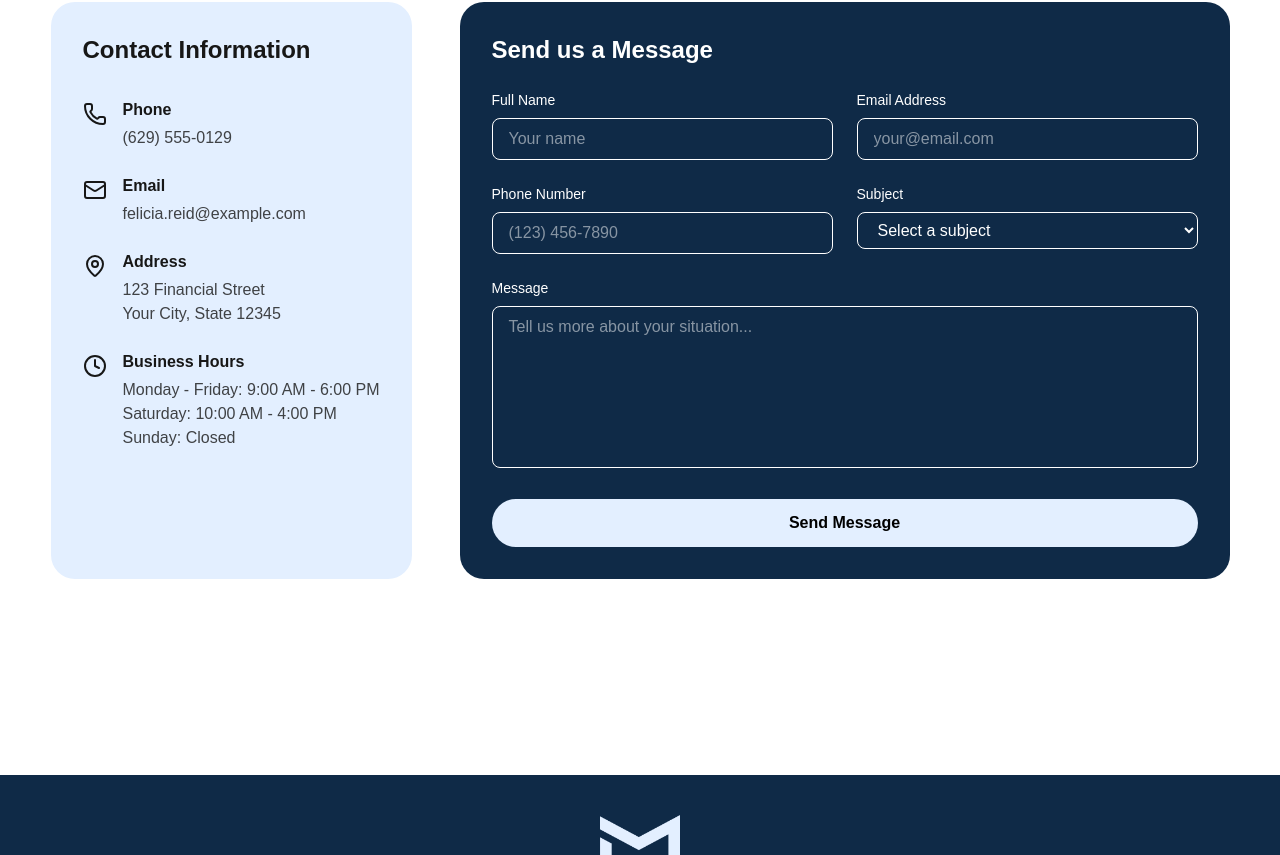
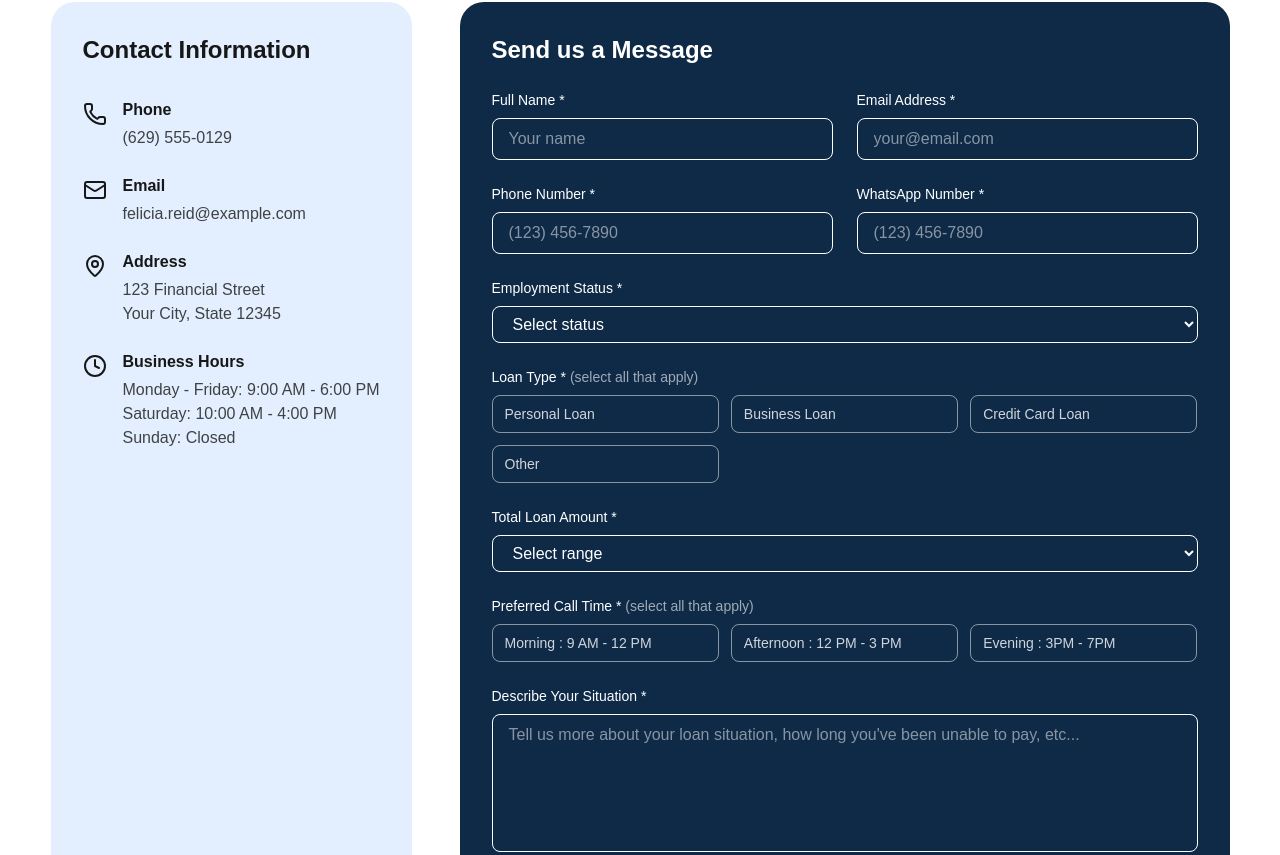
Before and after one commit to Amitrawat4532/debtsmukti, a Next.js app: page /contact in a window 1280 px wide. Shown: the part 585-1440 px from the top of the page. Built offline with nearby package versions, Linux system fonts and the light colour scheme.

Commit message:
added contact form

```diff
--- a/app/contact/page.tsx
+++ b/app/contact/page.tsx
@@ -1,56 +1,119 @@
 'use client'
-
 
 import { siteData } from '@/data'
 import { Phone, Mail, MapPin, Clock } from 'lucide-react'
 import { FormEvent, useState } from 'react'
+
+const GOOGLE_FORM_ACTION =
+  'https://docs.google.com/forms/d/e/1FAIpQLSezRHTfvRhqgj-AYrSPc0mMa_sQq2mLce57ocgBVYhJoyjSGg/formResponse'
 
 export default function ContactPage() {
   const [formData, setFormData] = useState({
     name: '',
     email: '',
     phone: '',
-    subject: '',
+    whatsapp: '',
+    employmentStatus: '',
+    loanTypes: [] as string[],
+    loanTypeOther: '',
+    loanAmount: '',
+    preferredCallTimes: [] as string[],
     message: '',
   })
   const [submitted, setSubmitted] = useState(false)
+  const [submitting, setSubmitting] = useState(false)
 
-  const handleChange = (e: React.ChangeEvent<HTMLInputElement | HTMLTextAreaElement | HTMLSelectElement>) => {
+  const handleChange = (
+    e: React.ChangeEvent<HTMLInputElement | HTMLTextAreaElement | HTMLSelectElement>
+  ) => {
     const { name, value } = e.target
-    setFormData((prev) => ({
-      ...prev,
-      [name]: value,
-    }))
+    setFormData((prev) => ({ ...prev, [name]: value }))
   }
 
-  const handleSubmit = (e: FormEvent<HTMLFormElement>) => {
+  const handleMultiToggle = (field: 'loanTypes' | 'preferredCallTimes', value: string) => {
+    setFormData((prev) => {
+      const current = prev[field]
+      return {
+        ...prev,
+        [field]: current.includes(value)
+          ? current.filter((v) => v !== value)
+          : [...current, value],
+      }
+    })
+  }
+
+  const handleSubmit = async (e: FormEvent<HTMLFormElement>) => {
     e.preventDefault()
-    // Here you would typically send the form data to your backend
-    console.log('Form submitted:', formData)
+    setSubmitting(true)
+
+    // Build URLSearchParams — multi-select fields need repeated keys
+    const params = new URLSearchParams()
+    params.append('entry.285746423', formData.name)
+    params.append('entry.2131795865', formData.phone)
+    params.append('entry.310050192', formData.whatsapp || formData.phone)
+    params.append('entry.968962036', formData.email)
+    params.append('entry.1899505391', formData.employmentStatus)
+    const loanTypesValue = formData.loanTypes
+      .map((v) => (v === 'Other' && formData.loanTypeOther ? formData.loanTypeOther : v))
+      .join(', ')
+    params.append('entry.249670458', loanTypesValue)
+    params.append('entry.1490974765', formData.loanAmount)
+    params.append('entry.480574499', formData.preferredCallTimes.join(', '))
+    params.append('entry.184021044', formData.message)
+
+    const body = params
+
+    try {
+      // Use no-cors mode — Google Forms doesn't allow CORS, but the submission still goes through
+      await fetch(GOOGLE_FORM_ACTION, {
+        method: 'POST',
+        mode: 'no-cors',
+        headers: { 'Content-Type': 'application/x-www-form-urlencoded' },
+        body: body.toString(),
+      })
+    } catch (_) {
+      // no-cors fetch throws on network errors; success returns opaque response
+    }
+
     setSubmitted(true)
-    setFormData({ name: '', email: '', phone: '', subject: '', message: '' })
-    setTimeout(() => setSubmitted(false), 5000)
+    setSubmitting(false)
+    setFormData({
+      name: '',
+      email: '',
+      phone: '',
+      whatsapp: '',
+      employmentStatus: '',
+      loanTypes: [],
+      loanTypeOther: '',
+      loanAmount: '',
+      preferredCallTimes: [],
+      message: '',
+    })
+    setTimeout(() => setSubmitted(false), 6000)
   }
+
+  const inputClass =
+    'w-full px-4 py-2 border border-white bg-transparent rounded-lg focus:outline-none focus:ring-2 focus:ring-white text-white placeholder-white/50'
+  const labelClass = 'block text-sm font-medium text-white mb-2'
 
   return (
     <main className="min-h-screen flex flex-col px-5">
       {/* Hero Section */}
       <section className="bg-primary-blue text-white py-16 lg:py-24 rounded-[40px]">
-        <div className=" mx-auto px-6 text-center space-y-4">
+        <div className="mx-auto px-6 text-center space-y-4">
           <h1 className="text-4xl lg:text-5xl font-bold text-balance">Get in Touch</h1>
           <p className="text-lg opacity-90 max-w-2xl mx-auto">
-            We're here to help. Contact us for a free consultation or any questions you may have.
+            We&apos;re here to help. Contact us for a free consultation or any questions you may have.
           </p>
         </div>
       </section>
 
       {/* Contact Information & Form */}
-      <section className=" mx-auto  py-16 lg:py-24 grid grid-cols-1 lg:grid-cols-3 gap-12">
+      <section className="mx-auto py-16 lg:py-24 grid grid-cols-1 lg:grid-cols-3 gap-12">
         {/* Contact Info */}
         <div className="lg:col-span-1 space-y-8 bg-primary-light-blue bg-opacity-30 rounded-[24px] p-8">
           <div>
             <h3 className="text-2xl font-bold text-primary mb-8">Contact Information</h3>
-
             <div className="space-y-6">
               <div className="flex gap-4">
                 <Phone className="text-primary shrink-0 mt-1" size={24} />
@@ -108,16 +171,17 @@ export default function ContactPage() {
 
             {submitted && (
               <div className="bg-green-50 border border-green-200 rounded-lg p-4 mb-6">
-                <p className="text-green-800">Thank you! Your message has been sent successfully. We'll get back to you soon.</p>
+                <p className="text-green-800">
+                  Thank you! Your message has been sent successfully. We&apos;ll get back to you soon.
+                </p>
               </div>
             )}
 
             <form onSubmit={handleSubmit} className="space-y-6">
+              {/* Row 1: Name + Email */}
               <div className="grid grid-cols-1 md:grid-cols-2 gap-6">
                 <div>
-                  <label htmlFor="name" className="block text-sm font-medium text-white  mb-2">
-                    Full Name
-                  </label>
+                  <label htmlFor="name" className={labelClass}>Full Name *</label>
                   <input
                     type="text"
                     id="name"
@@ -125,15 +189,13 @@ export default function ContactPage() {
                     value={formData.name}
                     onChange={handleChange}
                     required
-                    className="w-full px-4 py-2 border border-white rounded-lg focus:outline-none focus:ring-2 focus:ring-white text-white"
+                    className={inputClass}
                     placeholder="Your name"
                   />
                 </div>
 
                 <div>
-                  <label htmlFor="email" className="block text-sm font-medium text-white  mb-2">
-                    Email Address
-                  </label>
+                  <label htmlFor="email" className={labelClass}>Email Address *</label>
                   <input
                     type="email"
                     id="email"
@@ -141,77 +203,199 @@ export default function ContactPage() {
                     value={formData.email}
                     onChange={handleChange}
                     required
-                    className="w-full px-4 py-2 border border-white rounded-lg focus:outline-none focus:ring-2 focus:ring-white text-white"
+                    className={inputClass}
                     placeholder="your@email.com"
                   />
                 </div>
               </div>
 
+              {/* Row 2: Phone + WhatsApp */}
               <div className="grid grid-cols-1 md:grid-cols-2 gap-6">
                 <div>
-                  <label htmlFor="phone" className="block text-sm font-medium text-white  mb-2">
-                    Phone Number
-                  </label>
+                  <label htmlFor="phone" className={labelClass}>Phone Number *</label>
                   <input
                     type="tel"
                     id="phone"
                     name="phone"
                     value={formData.phone}
                     onChange={handleChange}
-                    className="w-full px-4 py-2 border border-white rounded-lg focus:outline-none focus:ring-2 focus:ring-white text-white"
+                    required
+                    className={inputClass}
                     placeholder="(123) 456-7890"
                   />
                 </div>
 
                 <div>
-                  <label htmlFor="subject" className="block text-sm font-medium text-white  mb-2">
-                    Subject
-                  </label>
-                  <select
-                    id="subject"
-                    name="subject"
-                    value={formData.subject}
+                  <label htmlFor="whatsapp" className={labelClass}>WhatsApp Number *</label>
+                  <input
+                    type="tel"
+                    id="whatsapp"
+                    name="whatsapp"
+                    value={formData.whatsapp}
                     onChange={handleChange}
+                    className={inputClass}
                     required
-                    className="w-full px-4 py-2 border border-white rounded-lg focus:outline-none focus:ring-2 focus:ring-white text-white"
-                  >
-                    <option className="text-black" value="">Select a subject</option>
-                    <option className="text-black" value="general">General Inquiry</option>
-                    <option className="text-black" value="consultation">Free Consultation</option>
-                    <option className="text-black" value="loan-settlement">Loan Settlement</option>
-                    <option className="text-black" value="debt-consolidation">Debt Consolidation</option>
-                    <option className="text-black" value="other">Other</option>
-                  </select>
+                    placeholder="(123) 456-7890"
+                  />
                 </div>
               </div>
 
+              {/* Row 3: Employment Status */}
               <div>
-                <label htmlFor="message" className="block text-sm font-medium text-white  mb-2">
-                  Message
-                </label>
+                <label htmlFor="employmentStatus" className={labelClass}>Employment Status *</label>
+                <select
+                  id="employmentStatus"
+                  name="employmentStatus"
+                  value={formData.employmentStatus}
+                  onChange={handleChange}
+                  required
+                  className={inputClass}
+                >
+                  <option className="text-black" value="">Select status</option>
+                  <option className="text-black" value="Employed">Employed</option>
+                  <option className="text-black" value="Self-Employed">Self-Employed</option>
+                  <option className="text-black" value="Business Owner">Business Owner</option>
+                  <option className="text-black" value="Unemployed">Unemployed</option>
+                </select>
+              </div>
+
+              {/* Loan Type — multi-select checkboxes */}
+              <div>
+                <p className={labelClass}>Loan Type * <span className="opacity-60 font-normal">(select all that apply)</span></p>
+                <div className="grid grid-cols-2 sm:grid-cols-3 gap-3">
+                  {[
+                    'Personal Loan',
+                    'Business Loan',
+                    'Credit Card Loan',
+                    'Other',
+                  ].map((loan) => {
+                    const checked = formData.loanTypes.includes(loan)
+                    return (
+                      <button
+                        key={loan}
+                        type="button"
+                        onClick={() => handleMultiToggle('loanTypes', loan)}
+                        className={`px-3 py-2 rounded-lg border text-sm font-medium transition-colors text-left ${
+                          checked
+                            ? 'bg-white text-primary-blue border-white'
+                            : 'border-white/50 text-white/80 hover:border-white hover:text-white'
+                        }`}
+                      >
+                        {checked && <span className="mr-1">✓</span>}
+                        {loan}
+                      </button>
+                    )
+                  })}
+                </div>
+                {/* Hidden required validation */}
+                <input
+                  type="text"
+                  required
+                  value={formData.loanTypes.join(',')}
+                  onChange={() => {}}
+                  className="sr-only"
+                  aria-hidden="true"
+                  tabIndex={-1}
+                />
+                {/* Other input */}
+                {formData.loanTypes.includes('Other') && (
+                  <input
+                    type="text"
+                    name="loanTypeOther"
+                    value={formData.loanTypeOther}
+                    onChange={handleChange}
+                    required
+                    className={`${inputClass} mt-3`}
+                    placeholder="Please specify your loan type..."
+                    autoFocus
+                  />
+                )}
+              </div>
+
+              {/* Loan Amount — range dropdown */}
+              <div>
+                <label htmlFor="loanAmount" className={labelClass}>Total Loan Amount *</label>
+                <select
+                  id="loanAmount"
+                  name="loanAmount"
+                  value={formData.loanAmount}
+                  onChange={handleChange}
+                  required
+                  className={inputClass}
+                >
+                  <option className="text-black" value="">Select range</option>
+                  <option className="text-black" value="Below 2 Lakh">Below 2 Lakh</option>
+                  <option className="text-black" value="2 Lakh - 5 Lakh">2 Lakh – 5 Lakh</option>
+                  <option className="text-black" value="5 Lakh - 10 Lakh">5 Lakh – 10 Lakh</option>
+                  <option className="text-black" value="10 Lakh - 20 Lakh">10 Lakh – 20 Lakh</option>
+                  <option className="text-black" value="More than 20 Lakh">More than 20 Lakh</option>
+                </select>
+              </div>
+
+              {/* Preferred Call Time — multi-select */}
+              <div>
+                <p className={labelClass}>Preferred Call Time * <span className="opacity-60 font-normal">(select all that apply)</span></p>
+                <div className="grid grid-cols-1 sm:grid-cols-3 gap-3">
+                  {[
+                    { label: 'Morning : 9 AM - 12 PM', value: 'Morning : 9 AM - 12 PM' },
+                    { label: 'Afternoon : 12 PM - 3 PM', value: 'Afternoon : 12 PM - 3 PM' },
+                    { label: 'Evening : 3PM - 7PM', value: 'Evening : 3PM - 7PM' },
+                  ].map(({ label, value }) => {
+                    const checked = formData.preferredCallTimes.includes(value)
+                    return (
+                      <button
+                        key={value}
+                        type="button"
+                        onClick={() => handleMultiToggle('preferredCallTimes', value)}
+                        className={`px-3 py-2 rounded-lg border text-sm font-medium transition-colors text-left ${
+                          checked
+                            ? 'bg-white text-primary-blue border-white'
+                            : 'border-white/50 text-white/80 hover:border-white hover:text-white'
+                        }`}
+                      >
+                        {checked && <span className="mr-1">✓</span>}
+                        {label}
+                      </button>
+                    )
+                  })}
+                </div>
+                <input
+                  type="text"
+                  required
+                  value={formData.preferredCallTimes.join(',')}
+                  onChange={() => {}}
+                  className="sr-only"
+                  aria-hidden="true"
+                  tabIndex={-1}
+                />
+              </div>
+
+              {/* Message */}
+              <div>
+                <label htmlFor="message" className={labelClass}>Describe Your Situation *</label>
                 <textarea
                   id="message"
                   name="message"
                   value={formData.message}
                   onChange={handleChange}
                   required
-                  rows={6}
-                  className="w-full px-4 py-2 border border-white rounded-lg focus:outline-none focus:ring-2 focus:ring-white text-white resize-none"
-                  placeholder="Tell us more about your situation..."
+                  rows={5}
+                  className={`${inputClass} resize-none`}
+                  placeholder="Tell us more about your loan situation, how long you've been unable to pay, etc..."
                 ></textarea>
               </div>
 
               <button
                 type="submit"
-                className="w-full bg-primary-light-blue text-black  py-3 rounded-[24px] font-bold hover:opacity-90 transition-opacity"
+                disabled={submitting}
+                className="w-full bg-primary-light-blue text-black py-3 rounded-[24px] font-bold hover:opacity-90 transition-opacity disabled:opacity-60 disabled:cursor-not-allowed"
               >
-                Send Message
+                {submitting ? 'Sending...' : 'Send Message'}
               </button>
             </form>
           </div>
         </div>
       </section>
-
     </main>
   )
 }
```
